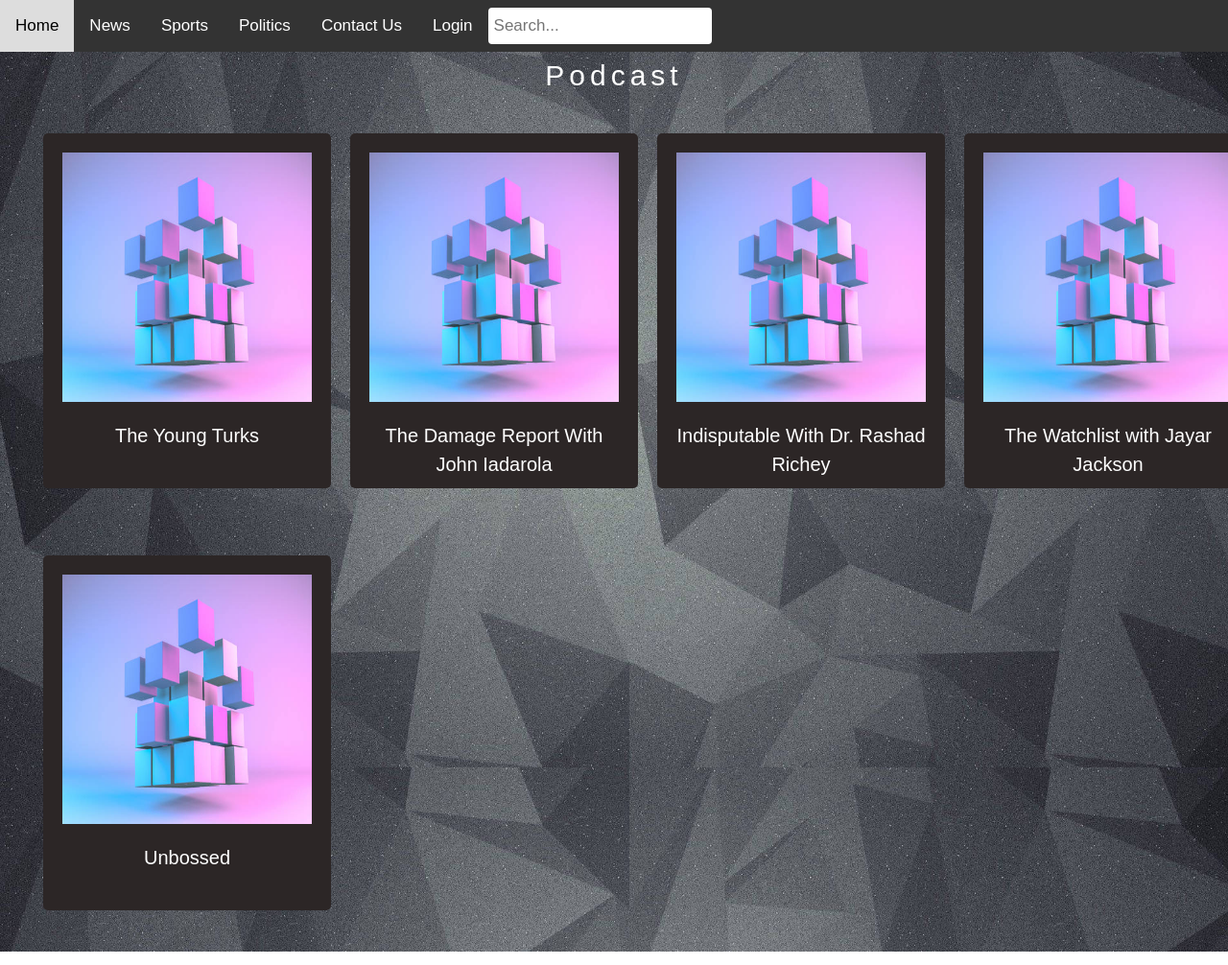
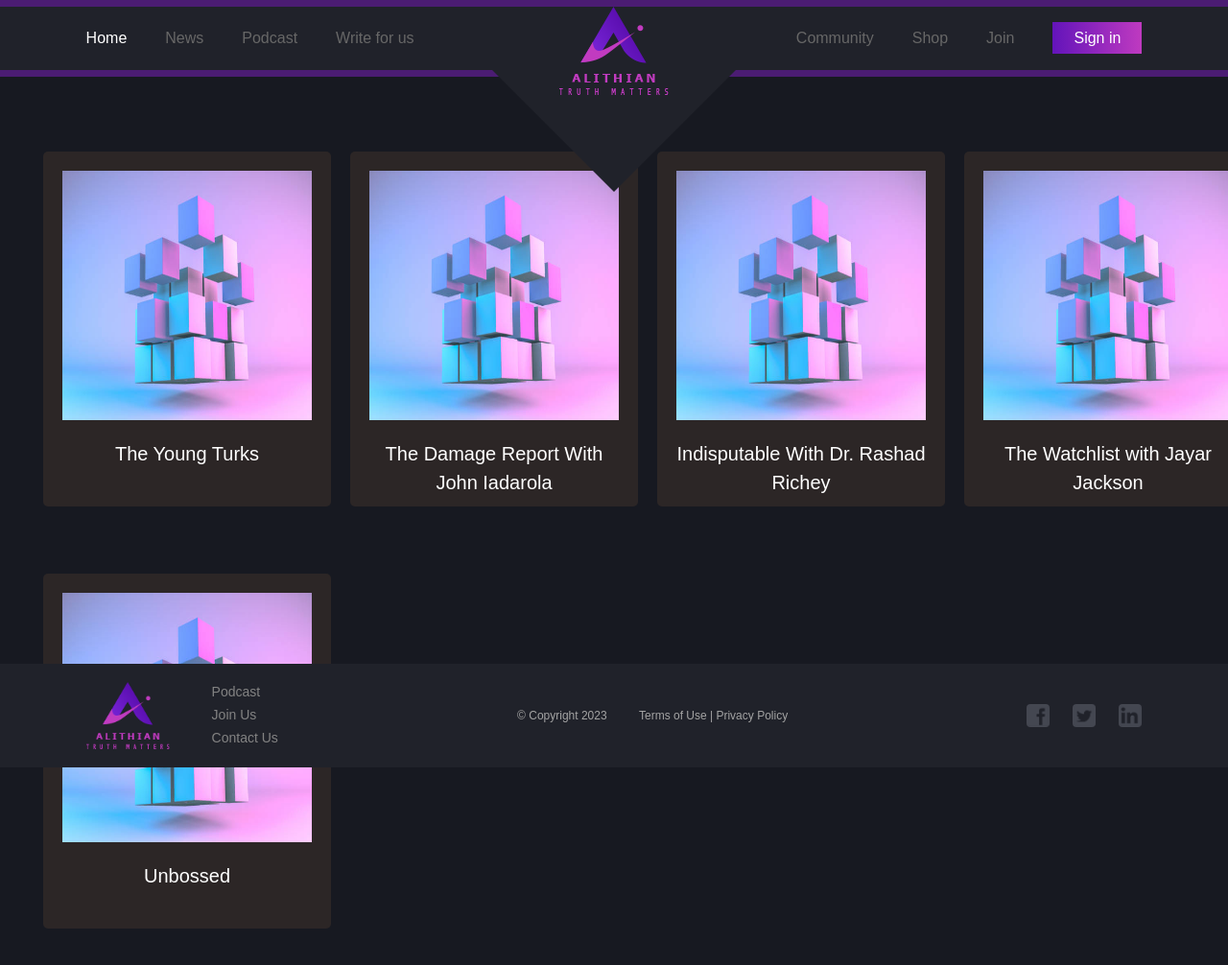
Before and after one commit to Marcolai0905/Alithian, a plain HTML site: page pages/podcast.html in a window 1280 px wide. Shown: the top 1006 px of the page at 96% size. Drawn offline with nearby package versions, Linux system fonts and the light colour scheme.

Commit message:
file changing

```diff
--- a/css/about_us.css
+++ b/css/about_us.css
@@ -1,3 +1,4 @@
+
 #navbar {
   background-color: #333;
   overflow: hidden;
@@ -191,14 +192,15 @@
   background-color: #2c2626;
   max-width: 750px;
   min-width: 300px;
-  height: 100%;
-  max-height: 100%;
+
   display: inline-block;
 }
 
 .cardwide {
   max-width: 750px;
   min-width: 300px;
+  min-height: 1000px;
+  background-color: #2c2626;
 }
 
 .cardleft {
@@ -231,6 +233,7 @@
     max-width: 100%;
     min-height: 100%;
     min-width: 100%;
+    margin-top: 150px;
 }
 
 p {
@@ -287,10 +290,11 @@
   background: #2c2626;
   border-radius: 5px;
   padding: 5px 5px;
-  min-width: 100px;
+  min-width: 200px;
   min-height: 100px;
   cursor: pointer;
   text-align: center;
+  position: relative;
 
 }
 
@@ -339,20 +343,20 @@
 }
 
 .centeredtext {
-  position: absolute;
+  /*position: absolute;
   top: 30%;
   left: 50%;
-  transform: translate(-50%, -50%);
+  transform: translate(-50%, -50%);*/
   font-weight: 600;
   font-size: 24px;
   width: 300px;
 }
 
 .centeredbutton1 {
-  position: absolute;
+  /*position: absolute;
   top: 55%;
   left: 50%;
-  transform: translate(-50%, -50%);
+  transform: translate(-50%, -50%);*/
   background-color: transparent;
   font-size: 24px;
   color: white;
@@ -360,11 +364,16 @@
   cursor: pointer;
 }
 
+.btn-box{
+padding:0 10%;
+margin-top: 30px;
+}
+
 .centeredbutton2 {
-  position: absolute;
+  /*position: absolute;
   top: 70%;
   left: 50%;
-  transform: translate(-50%, -50%);
+  transform: translate(-50%, -50%);*/
   background-color: transparent;
   font-size: 20px;
   color: lightskyblue;
--- a/css/podcast.css
+++ b/css/podcast.css
@@ -127,6 +127,14 @@
 
 }
 
+footer {
+  position: fixed;
+  bottom: 0;
+  width: 100%;
+  height: 60px;   /* Height of the footer */
+  background: #6cf;
+}
+
 @media screen and (max-width: 1024px){
 	.cards_wrap .card_item{
 		width: 33%;
--- /dev/null
+++ b/css/style_about_us.css
@@ -0,0 +1,163 @@
+/*通用*/
+
+*{margin:0; padding:0;}
+*, ::after, ::before {-webkit-box-sizing:border-box;box-sizing:border-box;}
+html{}
+body{margin:0;color:#fff; position: relative;font-family: "microsoft yahei","Arial",sans-serif; font-size: 12px;background-color: #171921;word-break: break-word;min-width: 1200px;}
+ul,li,p,h1,h2,h3,h4,h5,h6,dl,dt,dd {margin:0px;padding:0px;border:none;list-style:none; font-weight: normal;}
+a{text-decoration:none;text-shadow:none;font-weight:normal;outline:none;-webkit-tap-highlight-color:rgba(0,0,0,0);-webkit-tap-highlight-color: transparent;}
+ul{list-style:none;}
+textarea,input,button,select{outline:none;-webkit-appearance:none; font-family:Arial, Helvetica, sans-serif;}
+a{color:#2c2c2c;text-decoration:none;}
+img{border:none; display: block;max-width: 100%;}
+span{margin:0; padding:0; cursor: auto;}
+span:focus,div:focus {outline: none;}
+button{border:none;background-color: transparent;cursor: pointer;}
+.flex{display:-webkit-box;display: -ms-flexbox;display:flex;flex-wrap:wrap;align-items:flex-start;}
+.flexC{display:-webkit-box;display: -ms-flexbox;display:flex;align-items:center; flex-wrap:wrap;}
+.fl-bet{-webkit-box-pack: justify;-ms-flex-pack: justify;justify-content:space-between;}
+.fl-cen{-webkit-box-pack: center;-ms-flex-pack: center;justify-content:center;}
+.fl-end{-webkit-box-pack:right;-ms-flex-pack:right;justify-content:flex-end;}
+.ward{width: 86%;margin:0 auto;max-width: 1640px;}
+.br4{border-radius: 4px;}
+.br6{border-radius: 6px;}
+.br8{border-radius: 8px;}
+.overF{overflow: hidden;}
+.mrL{margin-left: auto}
+
+/*header*/
+.header{background-color: #20222a;}
+.hdK{width: 86%;margin:0 auto;position: relative;}
+.hdK:after{position: absolute;content: '';left: 0;right: 0;margin:0 auto; border-bottom: 0 solid transparent;z-index: 1}
+.nav{}
+.nav ul li{}
+.nav ul li:last-child{margin-right: 0;}
+.menuA{color: #676767;transition: color 0.3s;-webkit-transition: color 0.3s;}
+.menuA:hover,.menuA.active{color: #fff;text-decoration: none;}
+.logA{color: #fff;text-align: center;background-color: #bc39bf;background-image: linear-gradient(to right, #6314ba, #bf3ac0);}
+.logA:hover{background-image: linear-gradient(to right, #bf3ac0,#6314ba);color: #fff;text-decoration: none;}
+.hd-logo{position: absolute;left: 0;right: 0;margin:0 auto;top: 0;z-index: 2;}
+
+/*footer*/
+.footer{background-color: #20222a;}
+.ftK{width: 86%;margin:0 auto;height: 100%;}
+.ft-logo{}
+.ft-l-nav{}
+.ft-nav-a{color: #838383;display: block;line-height: 1.7;transition: color 0.3s;-webkit-transition: color 0.3s;}
+.ft-nav-a:hover{color: #fff;}
+.footer .copy{color: #a4a4a4;}
+.footer .copy span{}
+.footer .links{}
+.footer .links a{overflow: hidden;background-color: #444751;}
+.footer .links a:last-child{margin-right: 0;}
+.footer .links a img{margin:0 auto;}
+
+@media  screen and ( min-width:1680px){
+/*header*/
+.header{height: 73px;border-top: 7px solid #4b1c73;}
+.hdK{height: 66px;}
+.hdK:after{top: 66px;width: 225px;height: 225px;border-left: 127px solid transparent;border-top: 127px solid #20222a;border-right: 127px solid transparent;}
+.nav{font-size: 18px}
+.nav ul li{margin-right: 50px;}
+.nav ul li:last-child{}
+.menuA{}
+.menuA:hover,.menuA.active{}
+.logA{padding:8px 22px;height: 40px;line-height: 40px;}
+.logA:hover{}
+.hd-logo{width: 114px;}
+/*footer*/
+.footer{height: 128px;}
+.ftK{}
+.ft-logo{width: 97px;}
+.ft-l-nav{margin-left: 44px;}
+.ft-nav-a{font-size: 16px;}
+.ft-nav-a:hover{}
+.footer .copy{font-size: 14px;}
+.footer .copy span{margin-left: 30px;}
+.footer .links{}
+.footer .links a{width: 26px;height: 26px;border-radius: 4px;margin-right: 24px;}
+.footer .links a:last-child{}
+.footer .links a img{width: 24px;}
+}
+
+@media screen and (max-width:1679px ) and ( min-width:1440px){
+/*header*/
+.header{height: 73px;border-top: 7px solid #4b1c73;}
+.hdK{height: 66px;}
+.hdK:after{top: 66px;width: 225px;height: 225px;border-left: 127px solid transparent;border-top: 127px solid #20222a;border-right: 127px solid transparent;}
+.nav{font-size: 18px}
+.nav ul li{margin-right: 50px;}
+.nav ul li:last-child{}
+.menuA{}
+.menuA:hover,.menuA.active{}
+.logA{padding:8px 22px;height: 40px;line-height: 40px;}
+.logA:hover{}
+.hd-logo{width: 114px;}
+/*footer*/
+.footer{height: 128px;}
+.ftK{}
+.ft-logo{width: 97px;}
+.ft-l-nav{margin-left: 44px;}
+.ft-nav-a{font-size: 16px;}
+.ft-nav-a:hover{}
+.footer .copy{font-size: 14px;}
+.footer .copy span{margin-left: 30px;}
+.footer .links{}
+.footer .links a{width: 26px;height: 26px;border-radius: 4px;margin-right: 24px;}
+.footer .links a:last-child{}
+.footer .links a img{width: 24px;}
+}
+@media screen and (max-width:1439px ) and ( min-width:1280px){
+/*header*/
+.header{height: 73px;border-top: 7px solid #4b1c73;}
+.hdK{height: 66px;}
+.hdK:after{top: 66px;width: 225px;height: 225px;border-left: 127px solid transparent;border-top: 127px solid #20222a;border-right: 127px solid transparent;}
+.nav{font-size: 16px;}
+.nav ul li{margin-right: 40px;}
+.nav ul li:last-child{}
+.menuA{}
+.menuA:hover,.menuA.active{}
+.logA{padding:8px 22px;height: 40px;line-height: 40px;}
+.logA:hover{}
+.hd-logo{width: 114px;}
+/*footer*/
+.footer{height: 108px;}
+.ftK{}
+.ft-logo{width: 87px;}
+.ft-l-nav{margin-left: 44px;}
+.ft-nav-a{font-size: 14px;}
+.ft-nav-a:hover{}
+.footer .copy{font-size: 12px;}
+.footer .copy span{margin-left: 30px;}
+.footer .links{}
+.footer .links a{width: 24px;height: 24px;border-radius: 4px;margin-right: 24px;}
+.footer .links a:last-child{}
+.footer .links a img{width: 22px;}
+}
+@media  screen and ( max-width:1280px){
+/*header*/
+.header{height: 73px;border-top: 7px solid #4b1c73;}
+.hdK{height: 66px;}
+.hdK:after{top: 66px;width: 225px;height: 225px;border-left: 127px solid transparent;border-top: 127px solid #20222a;border-right: 127px solid transparent;}
+.nav{font-size: 16px;}
+.nav ul li{margin-right: 40px;}
+.nav ul li:last-child{}
+.menuA{}
+.menuA:hover,.menuA.active{}
+.logA{padding:8px 22px;height: 40px;line-height: 40px;}
+.logA:hover{}
+.hd-logo{width: 114px;}
+/*footer*/
+.footer{height: 108px;}
+.ftK{}
+.ft-logo{width: 87px;}
+.ft-l-nav{margin-left: 44px;}
+.ft-nav-a{font-size: 14px;}
+.ft-nav-a:hover{}
+.footer .copy{font-size: 12px;}
+.footer .copy span{margin-left: 30px;}
+.footer .links{}
+.footer .links a{width: 24px;height: 24px;border-radius: 4px;margin-right: 24px;}
+.footer .links a:last-child{}
+.footer .links a img{width: 22px;}
+}
--- a/pages/podcast.html
+++ b/pages/podcast.html
@@ -3,30 +3,36 @@
 
 <head>
   <title> Podcast</title>
+  <link href="../image/hd-logo.png" rel="icon">
   <link rel="stylesheet" href="../css/podcast.css" />
-  <link rel="stylesheet" href="https://cdn.jsdelivr.net/npm/bootstrap@4.0.0/dist/css/bootstrap.min.css"
-    integrity="sha384-Gn5384xqQ1aoWXA+058RXPxPg6fy4IWvTNh0E263XmFcJlSAwiGgFAW/dAiS6JXm" crossorigin="anonymous">
+  <link rel="stylesheet" href="https://cdn.jsdelivr.net/npm/bootstrap@4.0.0/dist/css/bootstrap.min.css" integrity="sha384-Gn5384xqQ1aoWXA+058RXPxPg6fy4IWvTNh0E263XmFcJlSAwiGgFAW/dAiS6JXm" crossorigin="anonymous">
+  <link rel="stylesheet" href="../css/style.css" />
 </head>
 
-<style>
-  body {
-    background-image: url('../image/5xvepms9fbbi0bmh.jpg');
-    background-repeat: no-repeat;
-    background-attachment: fixed;
-    background-size: 100% 100%;
-  }
-</style>
+
 
 <body>
-  <div id="navbar">
-    <a href="#home">Home</a>
-    <a href="#news">News</a>
-    <a href="###">Sports</a>
-    <a href="###">Politics</a>
-    <input type="text" placeholder="Search...">
-    <a href="#contact">Contact Us</a>
-    <a href="#login">Login</a>
-  </div>
+  <header class="header">
+    <div class="hdK flexC">
+      <nav class="nav">
+        <ul class="flexC">
+          <li><a href="index.html" class="menuA active">Home</a></li>
+            <li><a href="news.html" class="menuA">News</a></li>
+            <li><a href="podcast.html" class="menuA">Podcast</a></li>
+            <li><a href="write-for-us.html" class="menuA">Write for us</a></li>
+        </ul>
+      </nav>
+      <h1 class="hd-logo"><a href="index.html"><img src="../image/hd-logo.png"></a></h1>
+      <nav class="nav mrL">
+        <ul class="flexC">
+          <li><a href="community.html" class="menuA">Community</a></li>
+            <li><a href="shop.html" class="menuA">Shop</a></li>
+            <li><a href="register.html" class="menuA">Join</a></li>
+            <li><a href="login.html" class="logA">Sign in</a></li>
+        </ul>
+      </nav>
+    </div>
+  </header>
 
 </body>
 
@@ -120,6 +126,25 @@
   </div>
 </div>
 
+<footer class="footer">
+  <div class="ftK flexC fl-bet">
+    <div class="ft-l flexC">
+      <a href="index.html" class="ft-logo"><img src="../image/hd-logo.png"></a>
+      <div class="ft-l-nav">
+        <a href="javascript:;" class="ft-nav-a">Podcast</a>
+        <a href="javascript:;" class="ft-nav-a">Join Us</a>
+        <a href="javascript:;" class="ft-nav-a">Contact Us</a>
+      </div>
+    </div>
+    <div class="copy">© Copyright 2023 <span>Terms of Use | Privacy Policy</span></div>
+    <div class="links flexC">
+      <a href="javascript:;" class="flexC"><img src="../image/link01.png"></a>
+      <a href="javascript:;" class="flexC"><img src="../image/link02.png"></a>
+      <a href="javascript:;" class="flexC"><img src="../image/link03.png"></a>
+    </div>
+  </div>
+</footer>
+
 </div>
 
 </html>
```
Also changed, not shown: pages/about_us.html (+51 -33 lines). Lines whose indentation alone changed are shown as unchanged.
